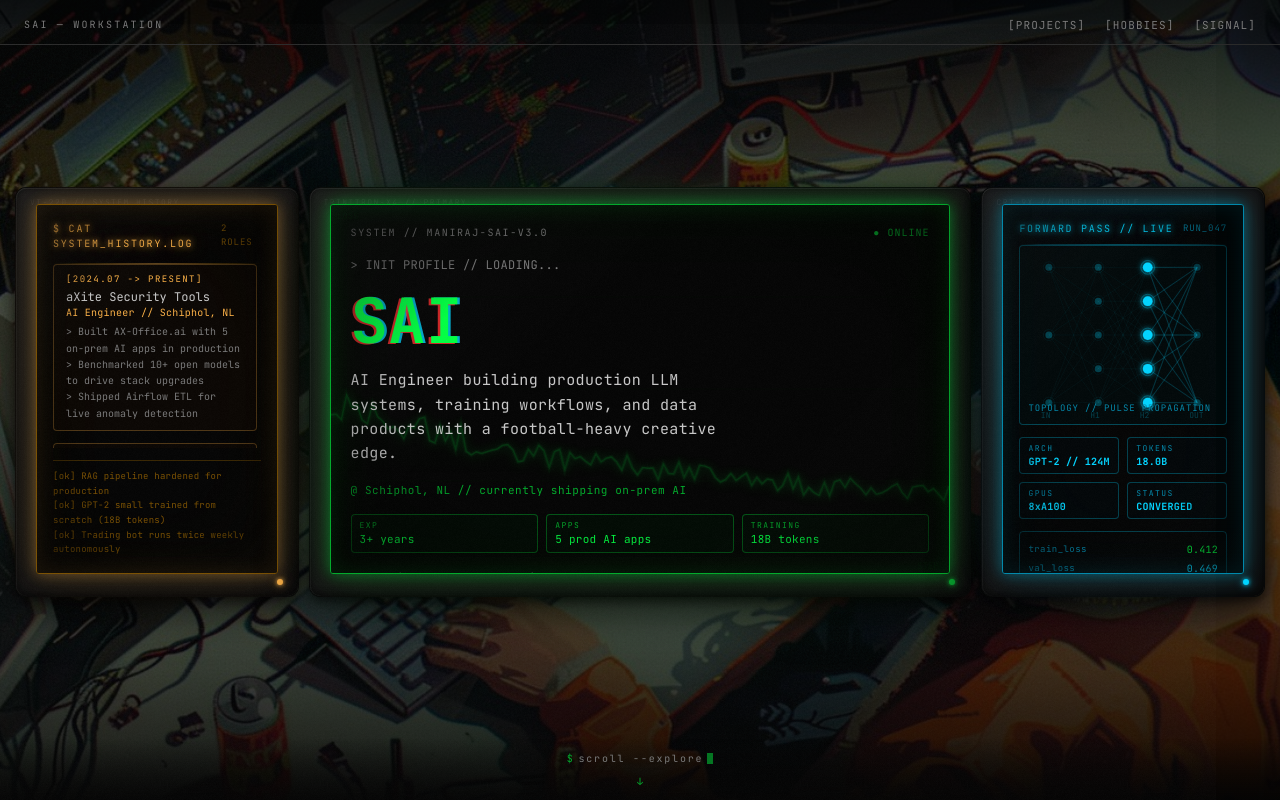
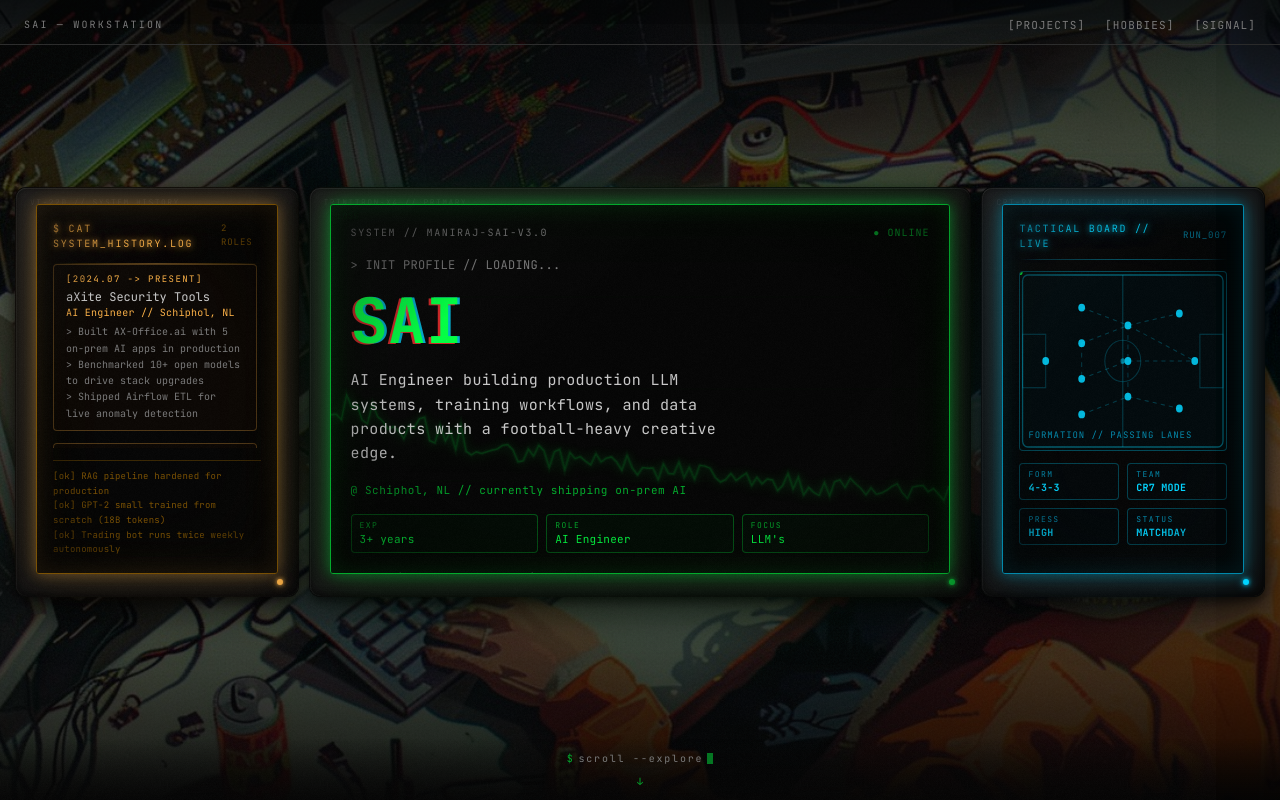
Before and after one commit to thecr7guy2/thecr7guy2.github.io, a Next.js app: page / in a window 1280 px wide. Shown: the top 800 px of the page. Built offline with nearby package versions, Linux system fonts and the light colour scheme.

Commit message:
feat: refresh hero monitors and add football tactics easter egg

```diff
--- a/src/app/page.tsx
+++ b/src/app/page.tsx
@@ -126,7 +126,7 @@ export default async function Home() {
           className="monitor-stage relative z-10 shrink-0 flex flex-col sm:flex-row items-stretch px-2.5 sm:px-4 pb-3 pt-2.5 sm:pt-3 gap-4 sm:gap-3 min-h-0 max-w-[1880px] w-full mx-auto"
         >
 
-          {/* Left — terminal activity log (hidden on small mobile) */}
+          {/* Left — portrait terminal monitor */}
           <div
             className="hidden md:flex flex-col w-full min-w-0 order-2 sm:order-1 sm:basis-[clamp(240px,22vw,380px)] sm:shrink-0 sm:grow-0"
           >
@@ -138,7 +138,7 @@ export default async function Home() {
             <MainMonitor />
           </div>
 
-          {/* Right — neural net (hidden on small screens) */}
+          {/* Right — portrait neural monitor */}
           <div
             className="hidden md:flex flex-col w-full min-w-0 order-3 sm:basis-[clamp(240px,22vw,380px)] sm:shrink-0 sm:grow-0"
           >
--- /dev/null
+++ b/src/components/visualizations/TacticsBoard.tsx
@@ -0,0 +1,87 @@
+interface TacticsBoardProps {
+  className?: string
+  color?: string
+  ballColor?: string
+}
+
+const PLAYERS = [
+  { x: 10, y: 30 }, // GK
+  { x: 24, y: 12 }, { x: 24, y: 24 }, { x: 24, y: 36 }, { x: 24, y: 48 }, // Back 4
+  { x: 42, y: 18 }, { x: 42, y: 30 }, { x: 42, y: 42 }, // Mid 3
+  { x: 62, y: 14 }, { x: 68, y: 30 }, { x: 62, y: 46 }, // Front 3
+]
+
+const PASS_LINES = [
+  "M24 12 L42 18 L62 14",
+  "M24 24 L42 18 L68 30",
+  "M24 36 L42 30 L68 30",
+  "M24 48 L42 42 L62 46",
+  "M42 18 L42 30 L42 42",
+  "M24 24 L24 36",
+]
+
+export function TacticsBoard({
+  className = "",
+  color = "#00d4ff",
+  ballColor = "#00ff41",
+}: TacticsBoardProps) {
+  return (
+    <svg
+      viewBox="0 0 80 60"
+      className={className}
+      preserveAspectRatio="none"
+      aria-hidden="true"
+    >
+      <rect x="1" y="1" width="78" height="58" rx="2" fill="rgba(0,11,14,0.6)" stroke={`${color}66`} strokeWidth="0.5" />
+      <line x1="40" y1="1" x2="40" y2="59" stroke={`${color}42`} strokeWidth="0.4" />
+      <circle cx="40" cy="30" r="7" fill="none" stroke={`${color}36`} strokeWidth="0.4" />
+      <circle cx="40" cy="30" r="0.9" fill={`${color}80`} />
+
+      <rect x="1" y="21" width="9" height="18" fill="none" stroke={`${color}36`} strokeWidth="0.4" />
+      <rect x="70" y="21" width="9" height="18" fill="none" stroke={`${color}36`} strokeWidth="0.4" />
+
+      {PASS_LINES.map((d, idx) => (
+        <path
+          key={d}
+          d={d}
+          fill="none"
+          stroke={`${color}55`}
+          strokeWidth="0.36"
+          strokeDasharray="1.6 1.6"
+          opacity="0.72"
+        >
+          <animate
+            attributeName="stroke-dashoffset"
+            values="0;-6"
+            dur={`${2.5 + idx * 0.22}s`}
+            repeatCount="indefinite"
+          />
+        </path>
+      ))}
+
+      {PLAYERS.map((p, idx) => (
+        <g key={`${p.x}-${p.y}`}>
+          <circle cx={p.x} cy={p.y} r="1.32" fill={color} opacity="0.86">
+            <animate attributeName="r" values="1.2;1.9;1.2" dur={`${2 + (idx % 4) * 0.35}s`} repeatCount="indefinite" />
+            <animate attributeName="opacity" values="0.58;1;0.58" dur={`${2 + (idx % 4) * 0.35}s`} repeatCount="indefinite" />
+          </circle>
+        </g>
+      ))}
+
+      <circle r="1.05" fill={ballColor}>
+        <animate
+          attributeName="cx"
+          values="12;24;41;58;69;55;39;26;14;12"
+          dur="8.6s"
+          repeatCount="indefinite"
+        />
+        <animate
+          attributeName="cy"
+          values="30;36;30;23;30;40;43;29;22;30"
+          dur="8.6s"
+          repeatCount="indefinite"
+        />
+      </circle>
+    </svg>
+  )
+}
--- a/src/components/visualizations/index.ts
+++ b/src/components/visualizations/index.ts
@@ -1,2 +1,3 @@
 export { LossCurve } from "./LossCurve"
 export { NeuralNet } from "./NeuralNet"
+export { TacticsBoard } from "./TacticsBoard"
--- a/src/components/workstation/MainMonitor.tsx
+++ b/src/components/workstation/MainMonitor.tsx
@@ -11,8 +11,8 @@ const LINKS = [
 
 const METRICS = [
   { label: "exp", value: "3+ years" },
-  { label: "apps", value: "5 prod AI apps" },
-  { label: "training", value: "18B tokens" },
+  { label: "role", value: "AI Engineer" },
+  { label: "focus", value: "LLM's" },
 ]
 
 const FOCUS = [
@@ -64,7 +64,10 @@ export function MainMonitor() {
             @ Schiphol, NL // currently shipping on-prem AI
           </p>
 
-          <div className="hidden sm:grid grid-cols-3 gap-2">
+          <div
+            className="hidden sm:inline-grid gap-2"
+            style={{ gridTemplateColumns: `repeat(${METRICS.length}, minmax(0, 1fr))` }}
+          >
             {METRICS.map((metric) => (
               <div
                 key={metric.label}
--- a/src/components/workstation/NeuralMonitor.tsx
+++ b/src/components/workstation/NeuralMonitor.tsx
@@ -1,37 +1,73 @@
 "use client"
 
+import { useEffect, useRef, useState } from "react"
 import { CRTScreen } from "@/components/crt"
-import { NeuralNet } from "@/components/visualizations"
+import { TacticsBoard } from "@/components/visualizations"
 
-const STATS = [
-  { label: "ARCH", value: "GPT-2 // 124M" },
-  { label: "TOKENS", value: "18.0B" },
-  { label: "GPUS", value: "8xA100" },
-  { label: "STATUS", value: "CONVERGED" },
+const KONAMI = [
+  "ArrowUp", "ArrowUp",
+  "ArrowDown", "ArrowDown",
+  "ArrowLeft", "ArrowRight",
+  "ArrowLeft", "ArrowRight",
+  "b", "a",
 ]
 
-const METRICS = [
-  { name: "train_loss", value: "0.412", color: "var(--green-neon)" },
-  { name: "val_loss", value: "0.469", color: "var(--cyan-subtle)" },
-  { name: "lr", value: "3.0e-4", color: "var(--amber-warm)" },
+const TACTICS_STATS = [
+  { label: "FORM", value: "4-3-3" },
+  { label: "TEAM", value: "CR7 MODE" },
+  { label: "PRESS", value: "HIGH" },
+  { label: "STATUS", value: "MATCHDAY" },
 ]
 
-const PIPELINE = [
-  "dataset streaming -> stable",
-  "gradient clipping -> active",
-  "checkpoint sync -> every 1k steps",
+const EASTER_STATS = [
+  { label: "FORM", value: "SIUU-7" },
+  { label: "TEAM", value: "UNLOCKED" },
+  { label: "PRESS", value: "MAX" },
+  { label: "STATUS", value: "ACTIVE" },
 ]
 
 export function NeuralMonitor() {
+  const [easterOn, setEasterOn] = useState(false)
+  const keyProgressRef = useRef(0)
+  const timeoutRef = useRef<ReturnType<typeof setTimeout> | null>(null)
+
+  useEffect(() => {
+    const handleKeydown = (event: KeyboardEvent) => {
+      const key = event.key.length === 1 ? event.key.toLowerCase() : event.key
+      const expected = KONAMI[keyProgressRef.current]
+
+      if (key === expected) {
+        keyProgressRef.current += 1
+        if (keyProgressRef.current === KONAMI.length) {
+          keyProgressRef.current = 0
+          setEasterOn(true)
+          if (timeoutRef.current) clearTimeout(timeoutRef.current)
+          timeoutRef.current = setTimeout(() => setEasterOn(false), 4200)
+        }
+        return
+      }
+
+      keyProgressRef.current = key === KONAMI[0] ? 1 : 0
+    }
+
+    window.addEventListener("keydown", handleKeydown)
+    return () => {
+      window.removeEventListener("keydown", handleKeydown)
+      if (timeoutRef.current) clearTimeout(timeoutRef.current)
+    }
+  }, [])
+
+  const statRows = easterOn ? EASTER_STATS : TACTICS_STATS
+
   return (
-    <CRTScreen variant="cyan" label="CRT-9X // MODEL CONSOLE" size="full" className="h-full">
+    <CRTScreen variant="cyan" label="CRT-9X // TACTICAL CONSOLE" size="full" className="h-full">
       <div className="flex flex-col h-full p-3 sm:p-4 min-h-[280px] sm:min-h-[320px]">
         <div className="shrink-0 mb-2 flex items-center justify-between">
           <span className="text-cyan-subtle text-[9px] sm:text-[10px] tracking-[0.14em] sm:tracking-[0.17em] uppercase text-glow-cyan">
-            FORWARD PASS // LIVE
+            TACTICAL BOARD // LIVE
           </span>
           <span className="text-[8px] sm:text-[9px] tracking-[0.12em] sm:tracking-widest uppercase text-cyan-dim">
-            run_047
+            run_007
           </span>
         </div>
 
@@ -43,19 +79,28 @@ export function NeuralMonitor() {
           }}
         />
 
-        <div className="flex-1 min-h-0 flex flex-col gap-3">
+        <div className="flex-1 min-h-0 flex flex-col justify-center gap-3">
           <div
             className="relative rounded-sm border min-h-[130px] sm:min-h-[180px] overflow-hidden"
             style={{ borderColor: "rgba(0,212,255,0.3)", background: "rgba(0,13,16,0.55)" }}
           >
-            <NeuralNet color="#00d4ff" className="absolute inset-0 w-full h-full" />
+            <TacticsBoard
+              color={easterOn ? "#ff2d2d" : "#00d4ff"}
+              ballColor={easterOn ? "#ffb347" : "#00ff41"}
+              className="absolute inset-0 w-full h-full"
+            />
             <p className="absolute left-2 bottom-2 text-[8px] sm:text-[9px] tracking-[0.12em] sm:tracking-widest text-cyan-dim uppercase">
-              topology // pulse propagation
+              formation // passing lanes
             </p>
+            {easterOn && (
+              <p className="absolute right-2 top-2 text-[8px] tracking-[0.14em] uppercase text-amber-warm text-glow-amber">
+                siuu mode
+              </p>
+            )}
           </div>
 
           <div className="grid grid-cols-2 gap-2">
-            {STATS.map((s) => (
+            {statRows.map((s) => (
               <div
                 key={s.label}
                 className="rounded-sm border px-2 py-1"
@@ -66,24 +111,6 @@ export function NeuralMonitor() {
               </div>
             ))}
           </div>
-
-          <div className="rounded-sm border px-2 py-2" style={{ borderColor: "rgba(0,212,255,0.28)" }}>
-            {METRICS.map((metric) => (
-              <div key={metric.name} className="flex items-center justify-between py-[2px]">
-                <span className="text-[8px] sm:text-[9px] text-cyan-dim tracking-wider">{metric.name}</span>
-                <span className="text-[9px] sm:text-[10px] tracking-wide" style={{ color: metric.color }}>
-                  {metric.value}
-                </span>
-              </div>
-            ))}
-            <div className="mt-1 pt-1 border-t space-y-1" style={{ borderColor: "rgba(0,212,255,0.18)" }}>
-              {PIPELINE.map((line) => (
-                <p key={line} className="text-[8px] sm:text-[9px] text-gray-text leading-relaxed">
-                  &gt; {line}
-                </p>
-              ))}
-            </div>
-          </div>
         </div>
       </div>
     </CRTScreen>
```
